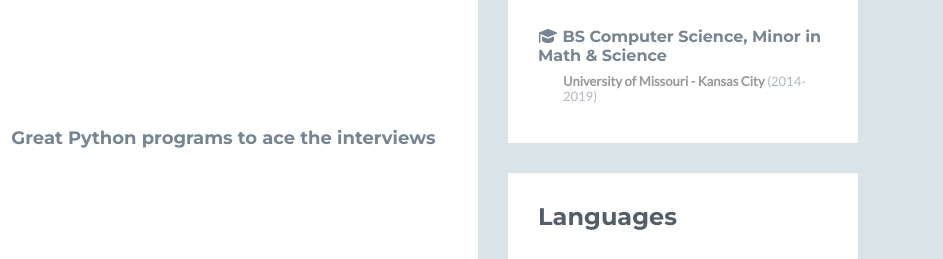
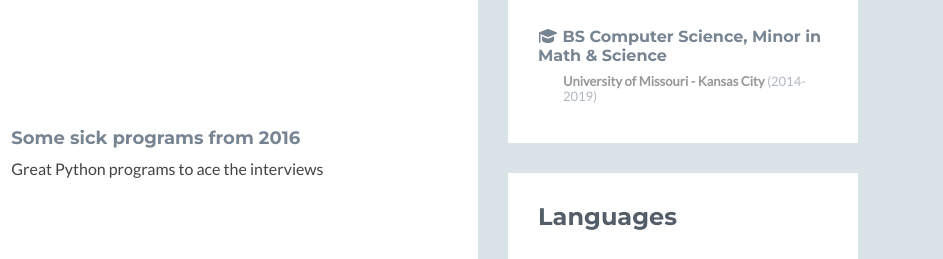
Before and after one commit to tariksalay/tariksalay.github.io, a plain HTML site: page index.html in a window 1280 px wide. Shown: the part 2745-3004 px from the top of the page, 337-1280 px from the left. Drawn offline with nearby package versions, Linux system fonts and the light colour scheme; no server answers; a script that the page names is missing; some icons are missing.

Commit message:
Update index.html

```diff
--- a/index.html
+++ b/index.html
@@ -136,12 +136,14 @@
                                 </div><!--//desc-->
                             </div><!--//item-->
 
+
                             <div class="item row">
                                 <a class="col-md-4 col-12" href="https://github.com/tariksalay/PythonProjects_2016" target="_blank">
-                                <img class="img-fluid project-image" src="assets/images/projects/py.jpg" alt="Hi" />
+                                <img class="img-fluid project-image" src="assets/images/projects/py.jpg" alt="project name" />
                                 </a>
                                 <div class="desc col-md-8 col-12">
-                                    <h3 class="title"><a href="https://github.com/tariksalay/PythonProjects_2016" target="_blank">Great Python programs to ace the interviews</a></h3>
+                                    <h3 class="title"><a href="https://github.com/tariksalay/PythonProjects_2016" target="_blank">Some sick programs from 2016</a></h3>
+                                    <p class="mb-2">Great Python programs to ace the interviews </p>
                                 </div><!--//desc-->
                             </div><!--//item-->
 
```
